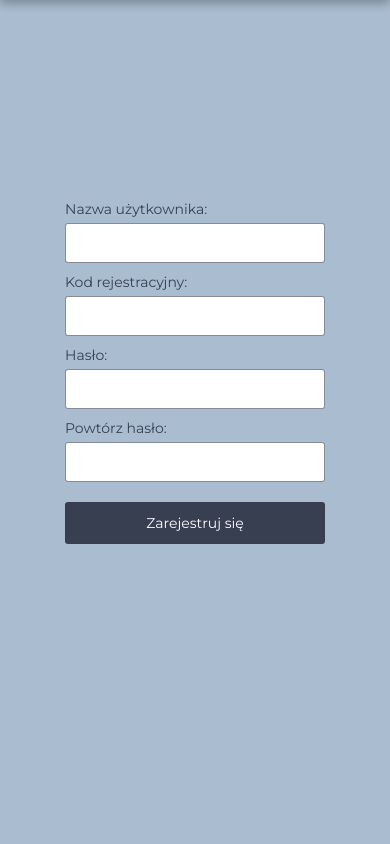
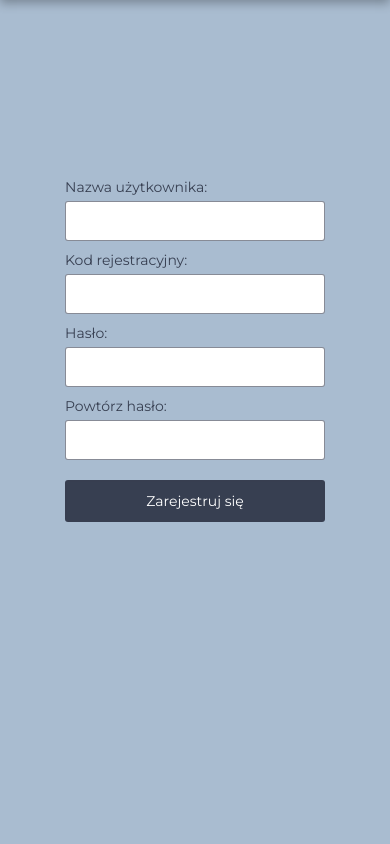
Before and after one commit to AdrianKokot/pai-cogni-linga, a PHP site: page /register.html in a window 390 px wide. Shown: the part 44-888 px from the top of the page. After the commit the page ends 566 px from the top, so only its background shows below. Run offline with PHP 8.4, Linux system fonts and the light colour scheme; some libraries are stand-ins or nearby versions.

Commit message:
poprawka

```diff
--- a/css/main.css
+++ b/css/main.css
@@ -959,7 +959,7 @@ h2.learning {
     font-size: 14px;
   }
   #login-form {
-    height: 100vh;
+    height: calc(100vh - 44px);
   }
 }
 
```
